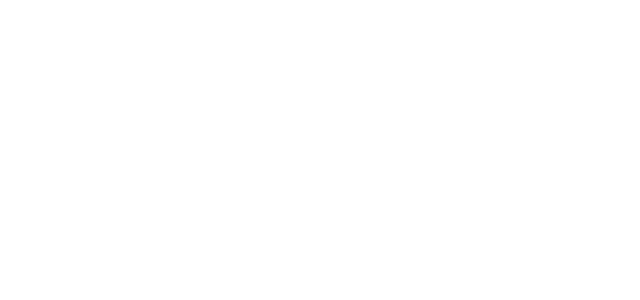
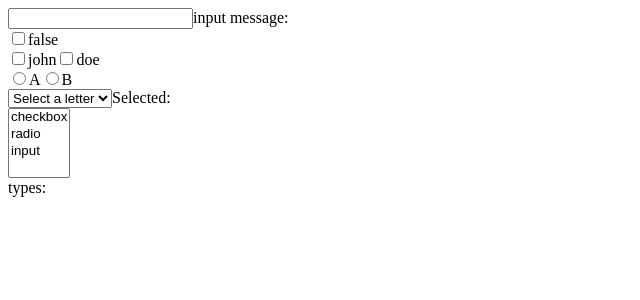
Before and after one commit to shutsugan/training-vue-basics, a Vue app: page / in a window 1280 px wide. Shown: the top 300 px of the page, without its empty margins (0-640 px from the left). Built offline with nearby package versions, Linux system fonts and the light colour scheme.

Commit message:
feat(app): input bindings solution

```diff
--- a/src/App.vue
+++ b/src/App.vue
@@ -1,5 +1,49 @@
 <template>
-  <div id="app"></div>
+  <div id="app">
+    <input ref="input" v-model="message" />
+    <span ref="input-message">input message: {{ message }}</span>
+    <br />
+    <input id="checkbox" ref="checkbox" type="checkbox" v-model="checked" />
+    <label ref="checkbox-label" for="checkbox">{{ checked }}</label>
+    <br />
+    <input
+      :ref="`checkobx-multi-1`"
+      type="checkbox"
+      value="john"
+      v-model="checkedNames"
+    />
+    <label>john</label>
+    <input
+      :ref="`checkobx-multi-2`"
+      type="checkbox"
+      value="doe"
+      v-model="checkedNames"
+    />
+    <label>doe</label>
+    <br />
+    <input type="radio" ref="radio-a" value="A" v-model="picked" />
+    <label>A</label>
+    <input type="radio" ref="radio-b" value="B" v-model="picked" />
+    <label>B</label>
+    <br />
+    <select ref="select" v-model="selected">
+      <option disabled value="">Select a letter</option>
+      <option>A</option>
+      <option>B</option>
+      <option>C</option>
+    </select>
+    <span ref="select-message">Selected: {{ selected }}</span>
+    <br />
+    <select ref="select-multi" v-model="multiSelected" multiple>
+      <option>checkbox</option>
+      <option>radio</option>
+      <option>input</option>
+    </select>
+    <br />
+    <span ref="select-multi-message">
+      types: {{ multiSelected.join(", ") }}
+    </span>
+  </div>
 </template>
 
 <script>
```
